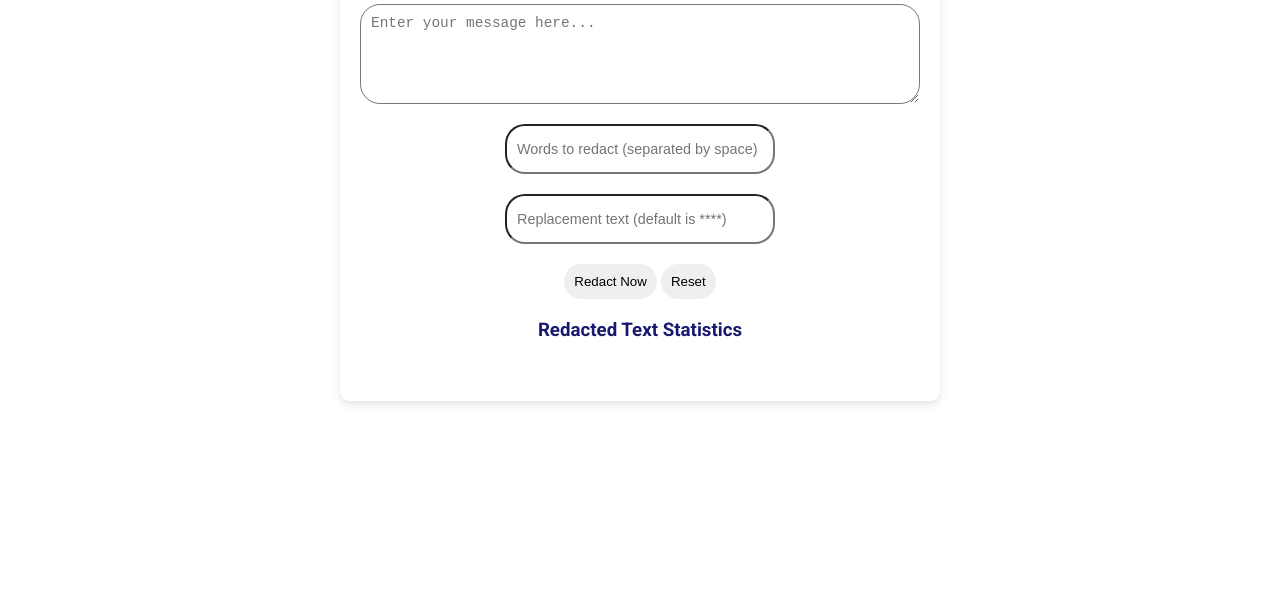
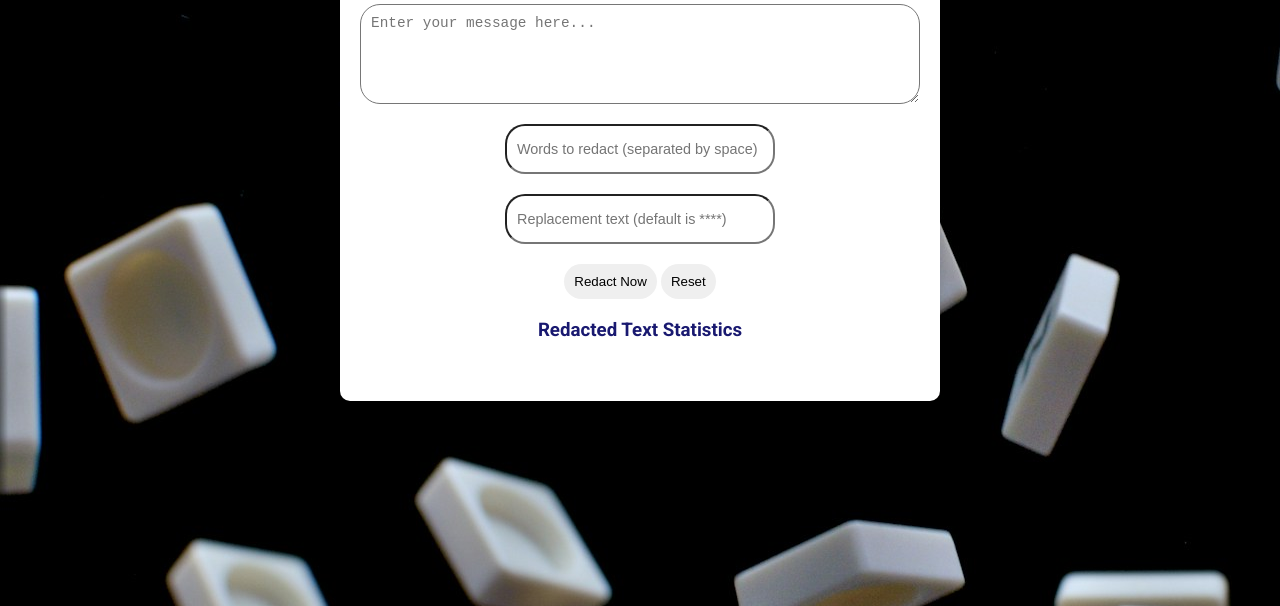
Before and after one commit to Dhiza97/RedactorApp-DCTP, a plain HTML site: page index.html in a window 1280 px wide. Shown: the part 194-800 px from the top of the page. Drawn offline with Linux system fonts and the light colour scheme.

Commit message:
Background update

```diff
--- a/css/style.css
+++ b/css/style.css
@@ -6,7 +6,7 @@
 
 body {
     font-family: 'Roboto', sans-serif;
-    background: url('redact-bg.jpg') no-repeat;
+    background: url('/redact-bg.jpg') no-repeat;
     object-fit: contain;
 }
 
```
Also changed, not shown: 1 other file.
